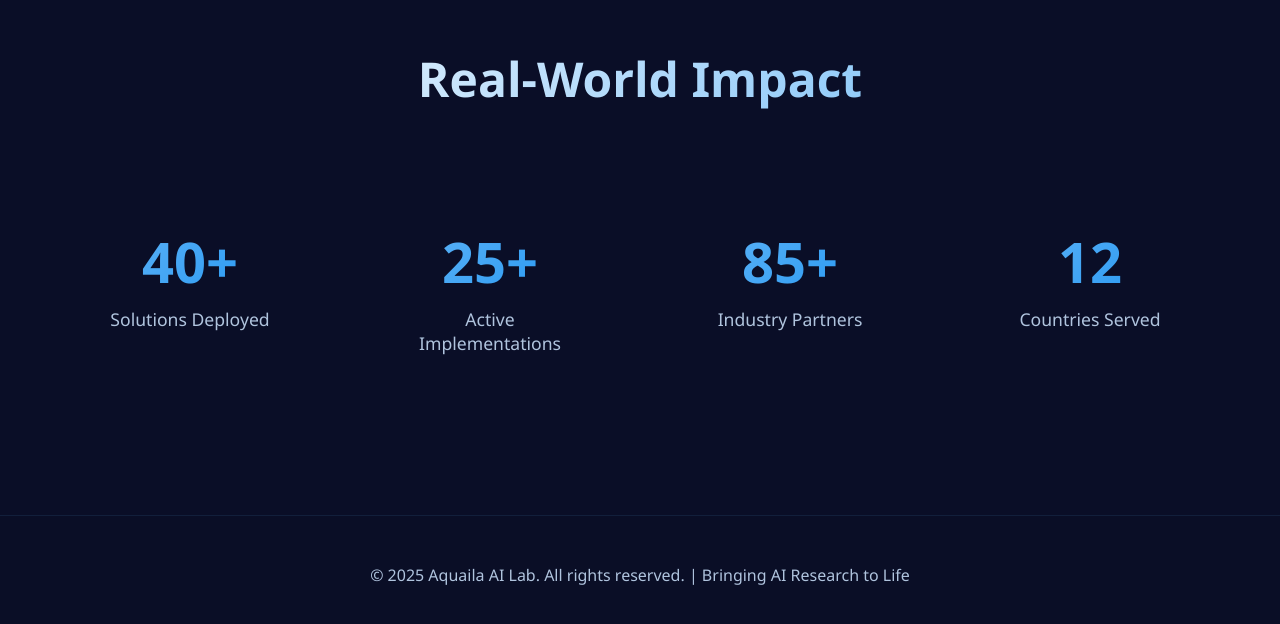
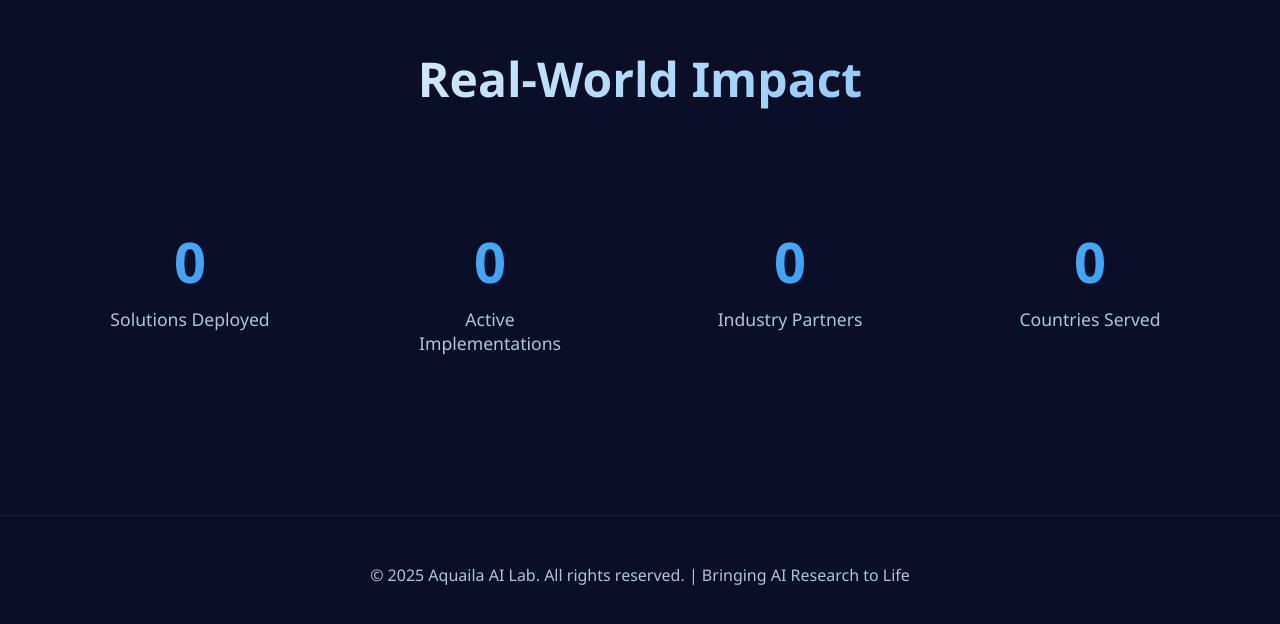
Before and after one commit to ojumah20/ojumah20.github.io, a plain HTML site: page index.html in a window 1280 px wide. Shown: the part 1988-2612 px from the top of the page. Drawn offline with Linux system fonts and the light colour scheme.

Commit message:
Update stat numbers to zero in index.html

```diff
--- a/index.html
+++ b/index.html
@@ -375,19 +375,19 @@
         <h2>Real-World Impact</h2>
         <div class="stats">
             <div class="stat-card">
-                <div class="stat-number">40+</div>
+                <div class="stat-number">0</div>
                 <div class="stat-label">Solutions Deployed</div>
             </div>
             <div class="stat-card">
-                <div class="stat-number">25+</div>
+                <div class="stat-number">0</div>
                 <div class="stat-label">Active Implementations</div>
             </div>
             <div class="stat-card">
-                <div class="stat-number">85+</div>
+                <div class="stat-number">0</div>
                 <div class="stat-label">Industry Partners</div>
             </div>
             <div class="stat-card">
-                <div class="stat-number">12</div>
+                <div class="stat-number">0</div>
                 <div class="stat-label">Countries Served</div>
             </div>
         </div>
```
